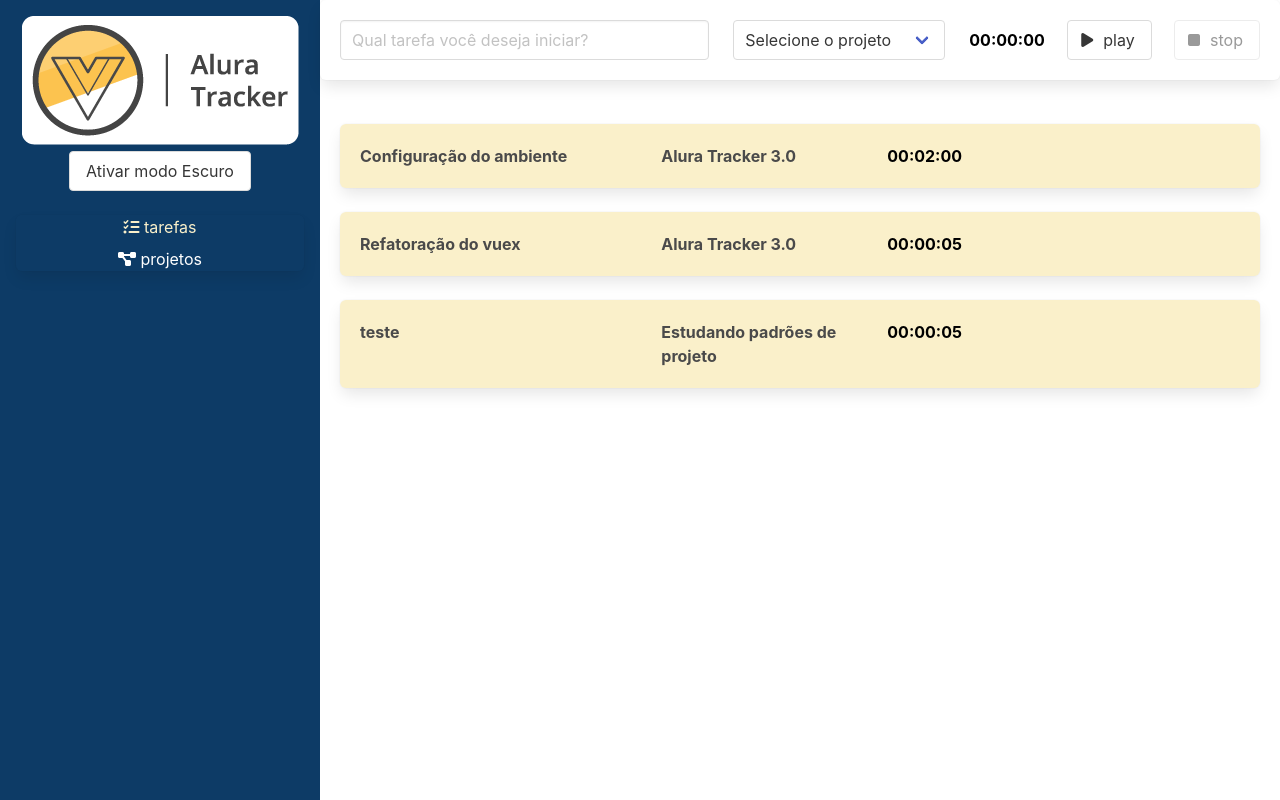
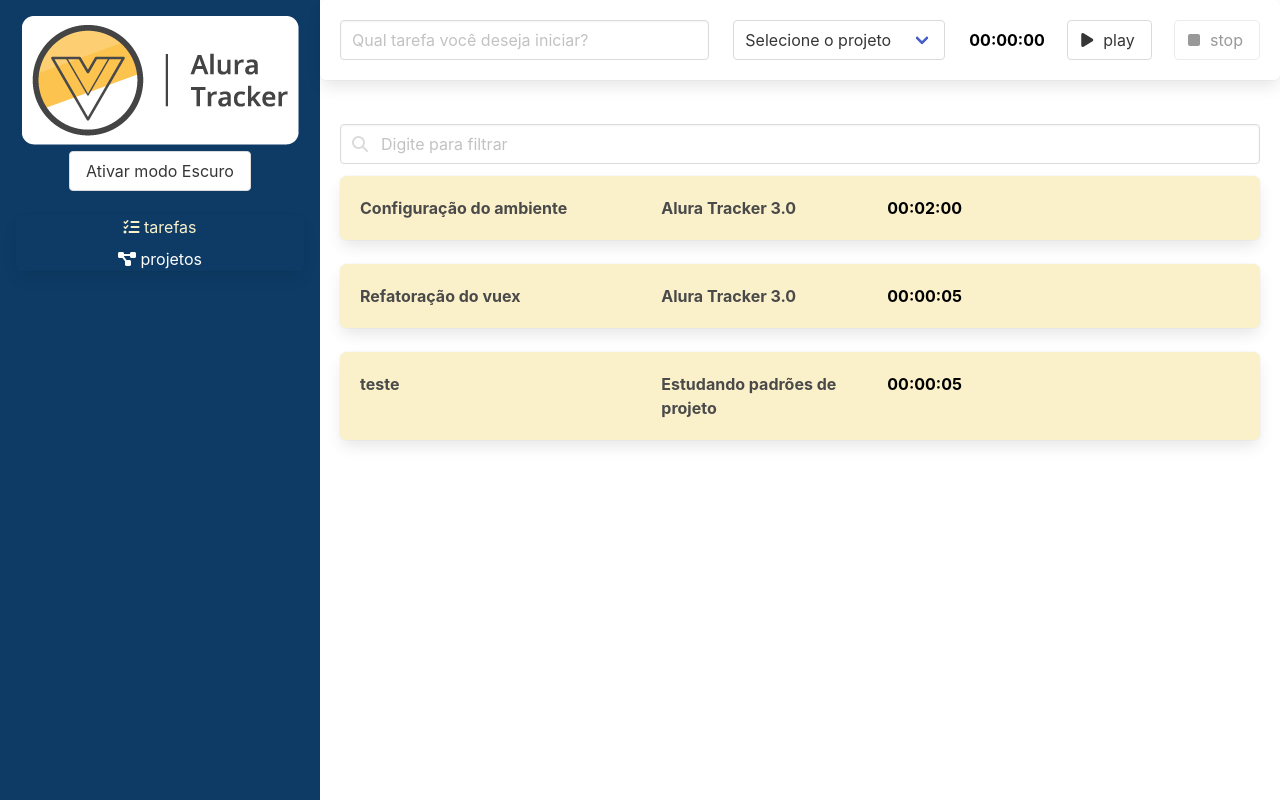
Before and after one commit to BeatrizBastosBorges/alura-tracker, a Vue app: page /#/ in a window 1280 px wide. Built offline with nearby package versions, Linux system fonts and the light colour scheme; data requests are answered from the project's data file.

Commit message:
Filtrando tarefas

```diff
--- a/src/views/TarefasTracker.vue
+++ b/src/views/TarefasTracker.vue
@@ -1,5 +1,5 @@
 <script lang="ts">
-import { computed, defineComponent } from 'vue';
+import { computed, defineComponent, ref } from 'vue';
 import FormularioTarefa from '@/components/FormularioTarefa.vue';
 import ListaDeTarefas from '@/components/ListaDeTarefas.vue';
 import BoxTarefa from '@/components/BoxTarefa.vue';
@@ -44,9 +44,14 @@
         store.dispatch(OBTER_TAREFAS)
         store.dispatch(OBTER_PROJETOS)
 
+        const filtro = ref('')
+
+        const tarefas = computed(() => store.state.tarefas. filter(t => !filtro.value || t.descricao.includes(filtro.value)))
+
         return {
-            tarefas: computed(() => store.state.tarefas),
-            store
+            tarefas,
+            store,
+            filtro
         }
     }
 });
@@ -58,6 +63,16 @@
         <BoxTarefa v-if="listaEstaVazia">
             Você não está muito produtivo hoje
         </BoxTarefa>
+
+        <div class="field">
+            <p class="control has-icons-left">
+                <input type="text" class="input" placeholder="Digite para filtrar" v-model="filtro">
+                <span class="icon is-small is-left">
+                    <i class="fas fa-search"></i>
+                </span>
+            </p>
+        </div>
+
         <ListaDeTarefas
             v-for="(tarefa, index) in tarefas"
             :key="index"
```
